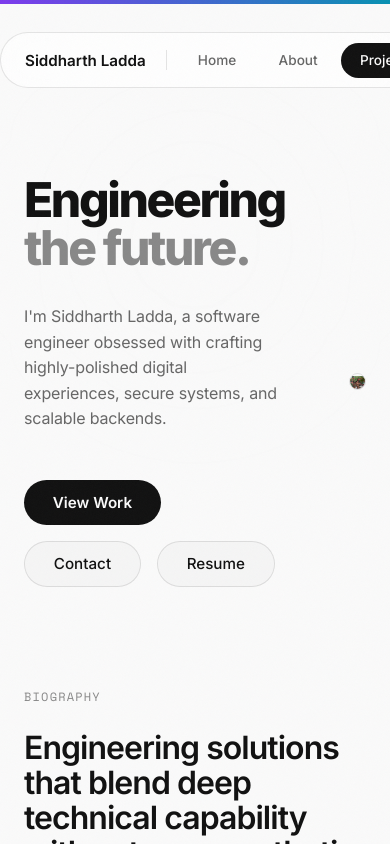
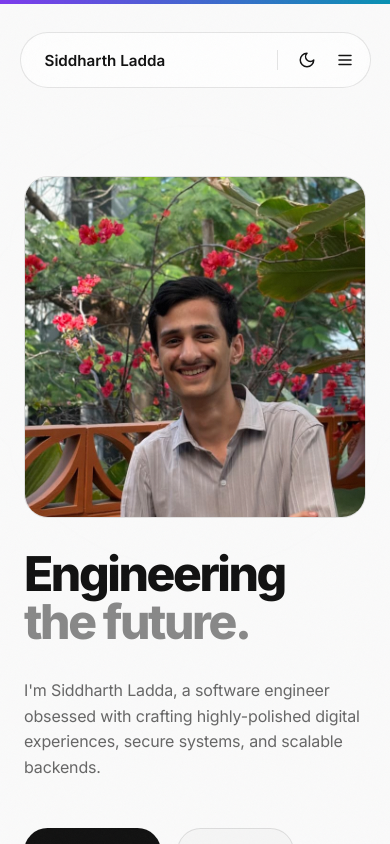
Before and after one commit to laddasiddharth/Portfolio, a React (Vite) app: page / in a window 390 px wide. Shown: the top 844 px of the page. Built offline with nearby package versions, Linux system fonts and the light colour scheme.

Commit message:
feat: enhance responsiveness and layout across multiple components

```diff
--- a/src/components/Contact.tsx
+++ b/src/components/Contact.tsx
@@ -26,7 +26,7 @@ export default function Contact() {
           whileInView={{ opacity: 1, y: 0 }}
           viewport={{ once: true }}
           transition={{ delay: 0.4 }}
-          style={{ display: 'flex', justifyContent: 'center', gap: '2rem', marginTop: '4rem' }}
+          style={{ display: 'flex', flexWrap: 'wrap', justifyContent: 'center', gap: '2rem', marginTop: '4rem' }}
         >
           <a href="mailto:siddharthladda@gmail.com" className="t-body" style={{ display: 'flex', alignItems: 'center', gap: '0.5rem', textDecoration: 'none', transition: 'color 0.2s' }} onMouseEnter={(e) => e.currentTarget.style.color = 'var(--text)'} onMouseLeave={(e) => e.currentTarget.style.color = 'var(--text-secondary)'}><Mail size={20} /> Email</a>
           <a href="https://github.com/laddasiddharth" target="_blank" rel="noopener noreferrer" className="t-body" style={{ display: 'flex', alignItems: 'center', gap: '0.5rem', textDecoration: 'none', transition: 'color 0.2s' }} onMouseEnter={(e) => e.currentTarget.style.color = 'var(--text)'} onMouseLeave={(e) => e.currentTarget.style.color = 'var(--text-secondary)'}><Github size={20} /> GitHub</a>
--- a/src/components/Education.tsx
+++ b/src/components/Education.tsx
@@ -47,7 +47,7 @@ export default function Education() {
               <div key={idx} style={{ display: 'grid', gridTemplateColumns: 'repeat(12, 1fr)', gap: '2rem', borderTop: idx !== 0 ? '1px solid var(--border)' : 'none', paddingTop: idx !== 0 ? '3rem' : '0' }}>
 
                 {/* Left: Dates & Status */}
-                <div style={{ gridColumn: 'span 12', '@media (minWidth: 768px)': { gridColumn: 'span 3' } } as any} className="edu-dates">
+                <div style={{ gridColumn: 'span 12' }} className="edu-dates">
                   {edu.status && (
                     <div style={{ display: 'flex', alignItems: 'center', gap: '0.5rem', marginBottom: '1rem' }}>
                       <span style={{ position: 'relative', display: 'flex', width: 6, height: 6 }}>
--- a/src/components/Footer.tsx
+++ b/src/components/Footer.tsx
@@ -20,14 +20,14 @@ export default function Footer() {
         <div style={{ display: 'grid', gridTemplateColumns: 'repeat(12, 1fr)', gap: '2rem', paddingBottom: '2rem' }}>
 
           {/* Left: Bio */}
-          <div style={{ gridColumn: 'span 12', '@media (minWidth: 768px)': { gridColumn: 'span 6' } } as any}>
+          <div style={{ gridColumn: 'span 12' }}>
             <h3 className="t-heading" style={{ fontSize: '1.1rem', color: 'var(--text)', margin: 0 }}>
               Siddharth Ladda
             </h3>
           </div>
 
           {/* Middle: Links */}
-          <div style={{ gridColumn: 'span 12', '@media (minWidth: 768px)': { gridColumn: 'span 3' } } as any}>
+          <div style={{ gridColumn: 'span 12' }}>
             <h4 className="t-heading" style={{ fontSize: '1.1rem', color: 'var(--text)', marginBottom: '0.75rem' }}>Links</h4>
             <div style={{ display: 'grid', gridTemplateColumns: 'repeat(2, max-content)', gridTemplateRows: 'repeat(3, auto)', gridAutoFlow: 'column', gap: '0.5rem 2rem' }}>
               {['Home', 'About', 'Projects', 'Skills', 'Education', 'Contact'].map((item) => (
@@ -56,7 +56,7 @@ export default function Footer() {
           </div>
 
           {/* Right: Connect */}
-          <div style={{ gridColumn: 'span 12', '@media (minWidth: 768px)': { gridColumn: 'span 3' } } as any}>
+          <div style={{ gridColumn: 'span 12' }}>
             <h4 className="t-heading" style={{ fontSize: '1.1rem', color: 'var(--text)', marginBottom: '0.75rem' }}>Connect</h4>
             <div style={{ display: 'flex', gap: '1rem' }}>
               <a
--- a/src/components/Hero.tsx
+++ b/src/components/Hero.tsx
@@ -37,15 +37,10 @@ export default function Hero() {
 
       {/* ── Content ── */}
       <div
-        className="container"
+        className="container responsive-hero-layout"
         style={{
           position: 'relative',
           zIndex: 10,
-          display: 'flex',
-          flexDirection: 'row',
-          alignItems: 'center',
-          justifyContent: 'space-between',
-          gap: '4rem',
           maxWidth: '1200px',
         }}
       >
--- a/src/components/Nav.tsx
+++ b/src/components/Nav.tsx
@@ -1,6 +1,6 @@
 import { useState, useEffect } from 'react';
-import { motion } from 'framer-motion';
-import { Moon, Sun } from 'lucide-react';
+import { motion, AnimatePresence } from 'framer-motion';
+import { Moon, Sun, Menu, X } from 'lucide-react';
 
 const SECTIONS = [
   { id: 'hero', label: 'Home' },
@@ -14,6 +14,7 @@ const SECTIONS = [
 export default function Nav() {
   const [activeSection, setActiveSection] = useState('hero');
   const [scrolled, setScrolled] = useState(false);
+  const [isMobileMenuOpen, setIsMobileMenuOpen] = useState(false);
   const [theme, setTheme] = useState(
     typeof window !== 'undefined'
       ? document.documentElement.getAttribute('data-theme') || 'dark'
@@ -30,7 +31,6 @@ export default function Nav() {
         const el = document.getElementById(section.id);
         if (el) {
           const rect = el.getBoundingClientRect();
-          // Check if the section takes up the middle of the screen
           if (rect.top <= window.innerHeight * 0.5 && rect.bottom >= window.innerHeight * 0.2) {
             current = section.id;
           }
@@ -42,7 +42,7 @@ export default function Nav() {
     };
 
     window.addEventListener('scroll', handleScroll);
-    handleScroll(); // init
+    handleScroll();
     return () => window.removeEventListener('scroll', handleScroll);
   }, []);
 
@@ -72,22 +72,23 @@ export default function Nav() {
         right: 0,
         margin: '0 auto',
         width: 'max-content',
+        maxWidth: '90vw',
         zIndex: 9999,
         display: 'flex',
-        alignItems: 'center',
+        flexDirection: 'column',
         padding: '0.5rem',
         background: 'var(--nav-glass)',
         backdropFilter: 'blur(20px)',
         WebkitBackdropFilter: 'blur(20px)',
-        borderRadius: 'var(--radius-full)',
+        borderRadius: isMobileMenuOpen ? '1.5rem' : 'var(--radius-full)',
         border: '1px solid var(--border)',
         boxShadow: scrolled ? 'var(--shadow-lg)' : 'none',
-        transition: 'background 0.3s ease, box-shadow 0.3s ease',
+        transition: 'background 0.3s ease, box-shadow 0.3s ease, border-radius 0.3s ease',
       }}
     >
-      <div style={{ display: 'flex', gap: '0.25rem', alignItems: 'center' }}>
+      <div style={{ display: 'flex', gap: '0.25rem', alignItems: 'center', justifyContent: 'space-between', width: '100%' }}>
         <button
-          onClick={() => window.scrollTo({ top: 0, behavior: 'smooth' })}
+          onClick={() => { window.scrollTo({ top: 0, behavior: 'smooth' }); setIsMobileMenuOpen(false); }}
           style={{
             background: 'transparent',
             border: 'none',
@@ -107,6 +108,7 @@ export default function Nav() {
           Siddharth Ladda
         </button>
 
+        <div className="desktop-nav-links" style={{ display: 'flex', alignItems: 'center', gap: '0.25rem' }}>
           <div style={{ width: '1px', height: '20px', background: 'var(--border)', margin: '0 0.5rem 0 0' }} />
 
           {SECTIONS.map((section) => {
@@ -157,7 +159,9 @@ export default function Nav() {
               </button>
             );
           })}
+        </div>
 
+        <div style={{ display: 'flex', alignItems: 'center', gap: '0.25rem' }}>
           <div style={{ width: '1px', height: '20px', background: 'var(--border)', margin: '0 0.5rem' }} />
 
           <button
@@ -179,7 +183,82 @@ export default function Nav() {
           >
             {theme === 'dark' ? <Sun size={18} /> : <Moon size={18} />}
           </button>
+
+          <button
+            className="mobile-menu-btn"
+            onClick={() => setIsMobileMenuOpen(!isMobileMenuOpen)}
+            style={{
+              background: 'transparent',
+              border: 'none',
+              padding: '0.5rem',
+              cursor: 'pointer',
+              color: 'var(--text)',
+              display: 'none', // Overridden in media query
+              alignItems: 'center',
+              justifyContent: 'center',
+              borderRadius: '50%',
+              transition: 'background 0.2s',
+            }}
+            onMouseEnter={(e) => e.currentTarget.style.background = 'var(--surface-hover)'}
+            onMouseLeave={(e) => e.currentTarget.style.background = 'transparent'}
+          >
+            {isMobileMenuOpen ? <X size={18} /> : <Menu size={18} />}
+          </button>
         </div>
+      </div>
+
+      <AnimatePresence>
+        {isMobileMenuOpen && (
+          <motion.div
+            initial={{ height: 0, opacity: 0 }}
+            animate={{ height: 'auto', opacity: 1 }}
+            exit={{ height: 0, opacity: 0 }}
+            transition={{ duration: 0.2 }}
+            style={{ overflow: 'hidden' }}
+            className="mobile-nav-menu"
+          >
+            <div style={{ display: 'flex', flexDirection: 'column', gap: '0.5rem', paddingTop: '1rem', paddingBottom: '0.5rem' }}>
+              {SECTIONS.map((section) => {
+                const isActive = activeSection === section.id;
+                return (
+                  <button
+                    key={section.id}
+                    onClick={() => {
+                      setIsMobileMenuOpen(false);
+                      setTimeout(() => scrollToSection(section.id), 150);
+                    }}
+                    style={{
+                      padding: '0.8rem 1.2rem',
+                      borderRadius: 'var(--radius-lg)',
+                      fontFamily: "'Inter', sans-serif",
+                      fontSize: '0.9rem',
+                      fontWeight: 500,
+                      color: isActive ? 'var(--bg)' : 'var(--text)',
+                      background: isActive ? 'var(--text)' : 'transparent',
+                      border: 'none',
+                      textAlign: 'left',
+                      cursor: 'pointer',
+                    }}
+                  >
+                    {section.label}
+                  </button>
+                );
+              })}
+            </div>
+          </motion.div>
+        )}
+      </AnimatePresence>
+
+      <style>{`
+        @media (max-width: 800px) {
+          .desktop-nav-links { display: none !important; }
+          .mobile-menu-btn { display: flex !important; }
+          nav { width: 90vw !important; }
+        }
+        @media (min-width: 801px) {
+          .mobile-nav-menu { display: none !important; }
+        }
+      `}</style>
     </motion.nav>
   );
 }
--- a/src/components/Projects.tsx
+++ b/src/components/Projects.tsx
@@ -94,7 +94,7 @@ function CinematicProject({ project, index }: { project: typeof PROJECTS[0], ind
           transition={{ duration: 0.6 }}
         >
           <span className="t-label" style={{ color: 'var(--text-secondary)' }}>{String(index + 1).padStart(2, '0')} // {project.category}</span>
-          <h3 className="t-heading" style={{ fontSize: '3rem', margin: '1rem 0' }}>{project.name}</h3>
+          <h3 className="t-heading" style={{ fontSize: 'clamp(2rem, 5vw, 3rem)', margin: '1rem 0' }}>{project.name}</h3>
           <p className="t-body" style={{ fontSize: '1.1rem', color: 'var(--text)', marginBottom: '1rem' }}>{project.tagline}</p>
           <p className="t-body">{project.description}</p>
         </motion.div>
--- a/src/index.css
+++ b/src/index.css
@@ -236,3 +236,58 @@ body::after {
   0%, 100% { transform: translateY(0px); }
   50% { transform: translateY(-10px); }
 }
+
+/* ── Responsive Utilities ────────────────────────────────────────── */
+img, video {
+  max-width: 100%;
+  height: auto;
+}
+
+.responsive-hero-layout {
+  display: flex;
+  flex-direction: column-reverse;
+  align-items: center;
+  justify-content: center;
+  gap: 2rem;
+  text-align: center;
+}
+
+@media (min-width: 768px) {
+  .responsive-hero-layout {
+    flex-direction: row;
+    justify-content: space-between;
+    gap: 4rem;
+    text-align: left;
+  }
+}
+
+.responsive-flex-col {
+  display: flex;
+  flex-direction: column;
+}
+
+@media (min-width: 768px) {
+  .responsive-flex-col {
+    flex-direction: row;
+  }
+}
+
+.responsive-grid-edu {
+  grid-column: span 12;
+}
+
+@media (min-width: 768px) {
+  .responsive-grid-edu {
+    grid-column: span 3;
+  }
+}
+
+.nav-container {
+  max-width: 90vw;
+  overflow-x: auto;
+  -ms-overflow-style: none;
+  scrollbar-width: none;
+}
+.nav-container::-webkit-scrollbar {
+  display: none;
+}
```
Lines whose indentation alone changed are shown as unchanged.
